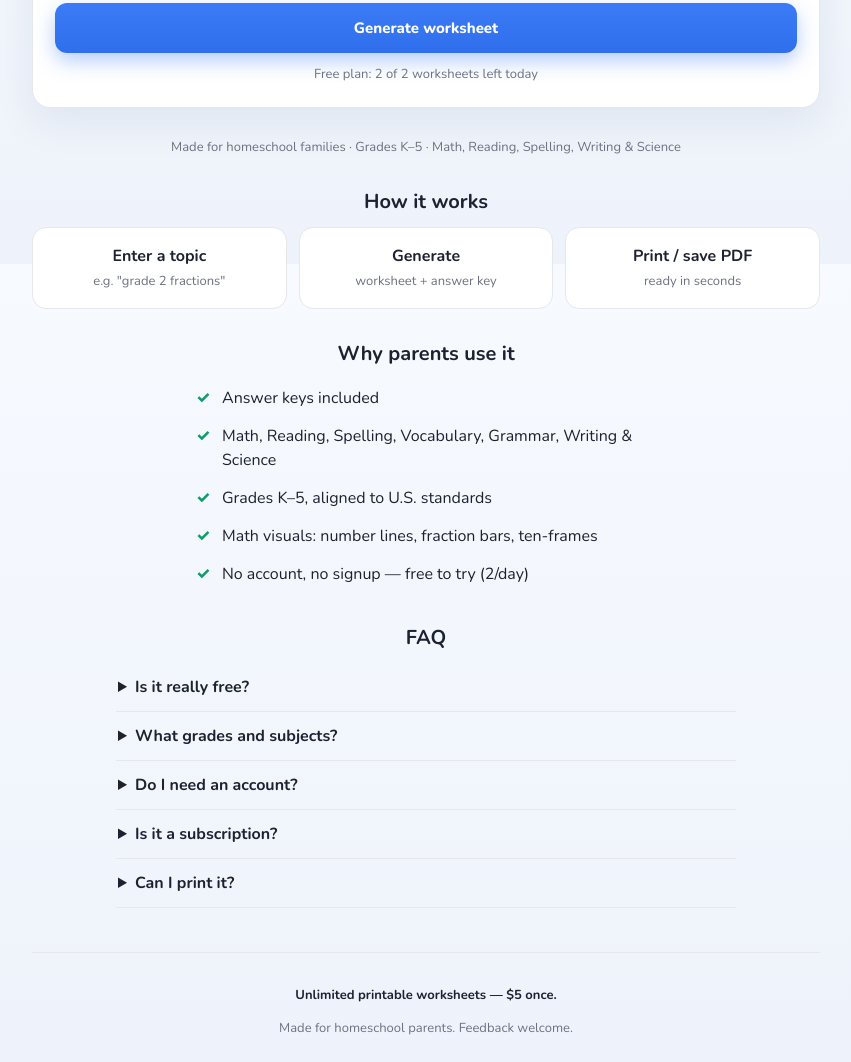
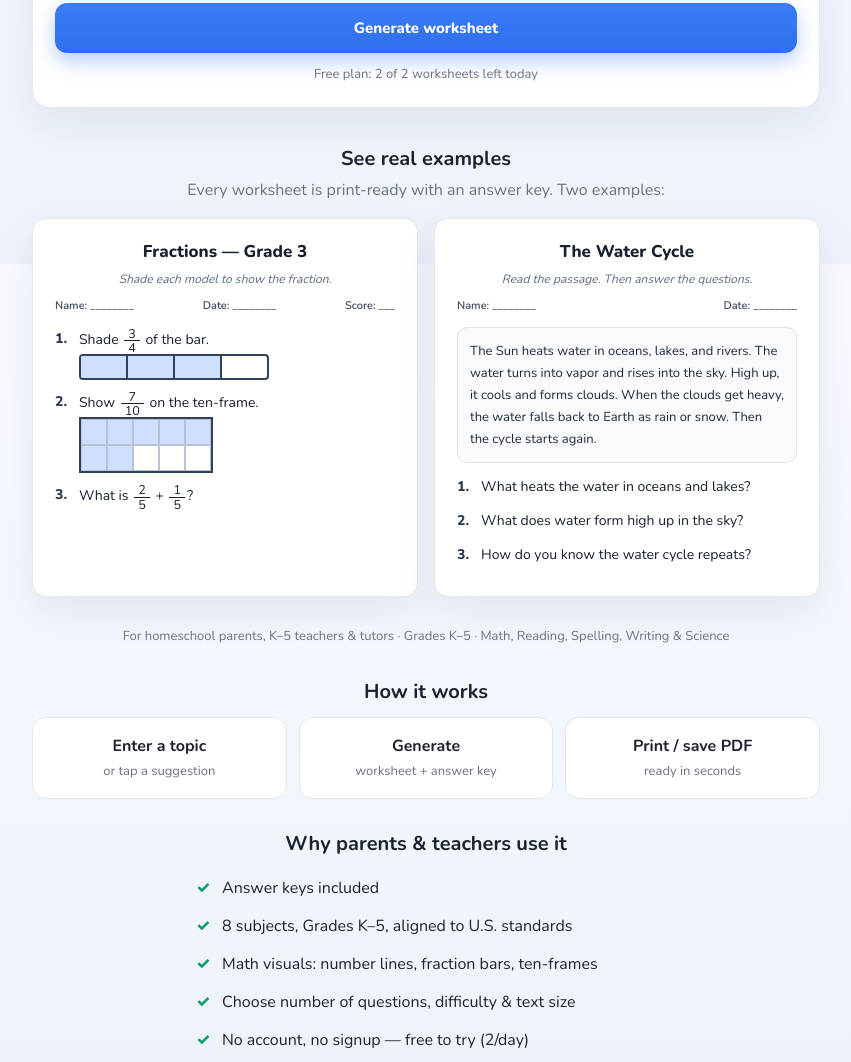
Before and after one commit to yvdaoyin-ux/worksheet-ai, a website: page index.html in a window 1280 px wide. Shown: the part 536-1598 px from the top of the page, without its empty margins (214-1065 px from the left). Drawn offline with nearby package versions, Linux system fonts and the light colour scheme.

Commit message:
Homepage sample previews; broaden copy to teachers/tutors; add Score line; lost-key hint

```diff
--- a/api/generate.js
+++ b/api/generate.js
@@ -95,7 +95,7 @@ async function callChat(url, key, model, prompt) {
   }
 }
 
-const NAME_DATE = '<p class="ws-name">Name: ______________&nbsp;&nbsp;&nbsp;Date: ______________</p>';
+const NAME_DATE = '<p class="ws-name"><span>Name: ____________</span><span>Date: ____________</span><span>Score: ______</span></p>';
 
 function levelLine(level) {
   if (level === "easier") return "\n- DIFFICULTY: make the items a little EASIER — more support, simpler numbers/words.";
--- a/index.html
+++ b/index.html
@@ -5,9 +5,26 @@
   <meta name="viewport" content="width=device-width, initial-scale=1" />
   <meta name="google-site-verification" content="I9O9mt5nsZhK9yvr-WcTxn6x4yTL96yeOMtI_Lc1ryc" />
   <title>WorksheetAI — Printable worksheets in 30 seconds</title>
-  <meta name="description" content="Type a topic and get a printable worksheet with an answer key in 30 seconds — math, reading, spelling, vocabulary, writing and science. Made for homeschool families, Grades K–5." />
+  <meta name="description" content="Type a topic and get a printable worksheet with an answer key in 30 seconds — math, reading, spelling, vocabulary, writing and science. For homeschool parents, K–5 teachers & tutors." />
   <link rel="canonical" href="https://worksheet-ai-l1td.vercel.app/" />
   <link rel="stylesheet" href="/app.css?v=2" />
+  <style>
+    /* sample previews (homepage only) */
+    .samples { margin-top: 36px; }
+    .samples h2 { text-align: center; font-size: 20px; margin: 0 0 4px; }
+    .samples-sub { text-align: center; color: var(--muted); margin: 0 0 16px; }
+    .samples-grid { display: grid; grid-template-columns: 1fr 1fr; gap: 16px; }
+    @media (max-width: 640px) { .samples-grid { grid-template-columns: 1fr; } }
+    .sample-worksheet { font-size: 13px; padding: 20px 22px; }
+    .sample-worksheet .ws-title { font-size: 17px; }
+    .sample-worksheet .ws-instructions { font-size: 12px; margin-bottom: 10px; }
+    .sample-worksheet .ws-name { font-size: 11px; margin-bottom: 12px; gap: 8px; }
+    .sample-worksheet .ws-questions > li { font-size: 14px; line-height: 1.7; padding-left: 24px; margin-bottom: 10px; }
+    .sample-worksheet .ws-questions > li::before { left: 0; }
+    .sample-worksheet .ws-passage { font-size: 13px; padding: 12px; margin-bottom: 12px; line-height: 1.7; }
+    .sample-worksheet .viz-bar .bar { width: 190px; height: 26px; }
+    .sample-worksheet .viz-tenframe .tf-frame { grid-template-columns: repeat(5, 26px); grid-template-rows: repeat(2, 26px); }
+  </style>
 </head>
 <body>
   <div class="wrap">
@@ -54,38 +71,73 @@
       <article id="result" class="worksheet"></article>
     </section>
 
+    <section class="samples no-print">
+      <h2>See real examples</h2>
+      <p class="samples-sub">Every worksheet is print-ready with an answer key. Two examples:</p>
+      <div class="samples-grid">
+        <div class="worksheet sample-worksheet">
+          <h2 class="ws-title">Fractions — Grade 3</h2>
+          <p class="ws-instructions">Shade each model to show the fraction.</p>
+          <p class="ws-name"><span>Name: ________</span><span>Date: ________</span><span>Score: ___</span></p>
+          <ol class="ws-questions">
+            <li>Shade <span class="frac"><span class="num">3</span><span class="den">4</span></span> of the bar.
+              <div class="viz viz-bar"><div class="bar"><span class="bar-seg filled"></span><span class="bar-seg filled"></span><span class="bar-seg filled"></span><span class="bar-seg"></span></div></div>
+            </li>
+            <li>Show <span class="frac"><span class="num">7</span><span class="den">10</span></span> on the ten-frame.
+              <div class="viz viz-tenframe"><div class="tf-frame"><span class="tf-cell filled"></span><span class="tf-cell filled"></span><span class="tf-cell filled"></span><span class="tf-cell filled"></span><span class="tf-cell filled"></span><span class="tf-cell filled"></span><span class="tf-cell filled"></span><span class="tf-cell"></span><span class="tf-cell"></span><span class="tf-cell"></span></div></div>
+            </li>
+            <li>What is <span class="frac"><span class="num">2</span><span class="den">5</span></span> + <span class="frac"><span class="num">1</span><span class="den">5</span></span>?</li>
+          </ol>
+        </div>
+
+        <div class="worksheet sample-worksheet">
+          <h2 class="ws-title">The Water Cycle</h2>
+          <p class="ws-instructions">Read the passage. Then answer the questions.</p>
+          <p class="ws-name"><span>Name: ________</span><span>Date: ________</span></p>
+          <div class="ws-passage">
+            <p>The Sun heats water in oceans, lakes, and rivers. The water turns into vapor and rises into the sky. High up, it cools and forms clouds. When the clouds get heavy, the water falls back to Earth as rain or snow. Then the cycle starts again.</p>
+          </div>
+          <ol class="ws-questions">
+            <li>What heats the water in oceans and lakes?</li>
+            <li>What does water form high up in the sky?</li>
+            <li>How do you know the water cycle repeats?</li>
+          </ol>
+        </div>
+      </div>
+    </section>
+
     <section class="info no-print">
-      <p class="trustbar">Made for homeschool families · Grades K–5 · Math, Reading, Spelling, Writing &amp; Science</p>
+      <p class="trustbar">For homeschool parents, K–5 teachers &amp; tutors · Grades K–5 · Math, Reading, Spelling, Writing &amp; Science</p>
 
       <h2>How it works</h2>
       <ol class="steps">
-        <li><strong>Enter a topic</strong><span>e.g. "grade 2 fractions"</span></li>
+        <li><strong>Enter a topic</strong><span>or tap a suggestion</span></li>
         <li><strong>Generate</strong><span>worksheet + answer key</span></li>
         <li><strong>Print / save PDF</strong><span>ready in seconds</span></li>
       </ol>
 
-      <h2>Why parents use it</h2>
+      <h2>Why parents &amp; teachers use it</h2>
       <ul class="benefits">
         <li>Answer keys included</li>
-        <li>Math, Reading, Spelling, Vocabulary, Grammar, Writing &amp; Science</li>
-        <li>Grades K–5, aligned to U.S. standards</li>
+        <li>8 subjects, Grades K–5, aligned to U.S. standards</li>
         <li>Math visuals: number lines, fraction bars, ten-frames</li>
+        <li>Choose number of questions, difficulty &amp; text size</li>
         <li>No account, no signup — free to try (2/day)</li>
       </ul>
 
       <h2>FAQ</h2>
       <div class="faq">
         <details><summary>Is it really free?</summary><p>Yes — 2 worksheets per day, no account needed. Unlock unlimited for a one-time $5.</p></details>
-        <details><summary>What grades and subjects?</summary><p>Grades K–5: math, reading, spelling, vocabulary, grammar, writing, science, and social studies.</p></details>
+        <details><summary>Who is it for?</summary><p>Homeschool parents, K–5 teachers, and tutors. Grades K–5: math, reading, spelling, vocabulary, grammar, writing, science, and social studies.</p></details>
         <details><summary>Do I need an account?</summary><p>No. Just pick a grade, subject and topic, then generate.</p></details>
         <details><summary>Is it a subscription?</summary><p>No — it's a one-time $5 payment. No recurring charges.</p></details>
-        <details><summary>Can I print it?</summary><p>Yes — click "Print / Save as PDF" and it prints as a clean handout.</p></details>
+        <details><summary>Can I print it?</summary><p>Yes — click "Print / Save as PDF" and it prints as a clean handout, with the answer key on its own page.</p></details>
       </div>
     </section>
 
     <footer class="site no-print">
       <p><strong>Unlimited printable worksheets — $5 once.</strong></p>
-      <p>Made for homeschool parents. Feedback welcome.</p>
+      <p>For homeschool parents, teachers &amp; tutors.</p>
     </footer>
   </div>
 
@@ -96,7 +148,7 @@
       <ul>
         <li>Unlimited generation (no daily limit)</li>
         <li>No watermark</li>
-        <li>Math, Reading, Spelling, Writing &amp; Science, Grades K–5</li>
+        <li>8 subjects, Grades K–5</li>
         <li>Instant print / PDF — forever</li>
       </ul>
       <a id="gumroadBtn" class="buy-btn" href="#" target="_blank" rel="noopener">Buy on Gumroad — $5</a>
@@ -105,6 +157,7 @@
       <input id="licenseInput" type="text" placeholder="Paste your license key" autocomplete="off" />
       <button id="activateBtn" class="btn-secondary" type="button">Activate</button>
       <p id="activateMsg" class="msg"></p>
+      <p class="trust" style="margin-top:10px">Lost your key? Search your email for the Gumroad receipt, or open the license email.</p>
       <button id="closeModal" class="link-btn" type="button">Close</button>
     </div>
   </div>
```
